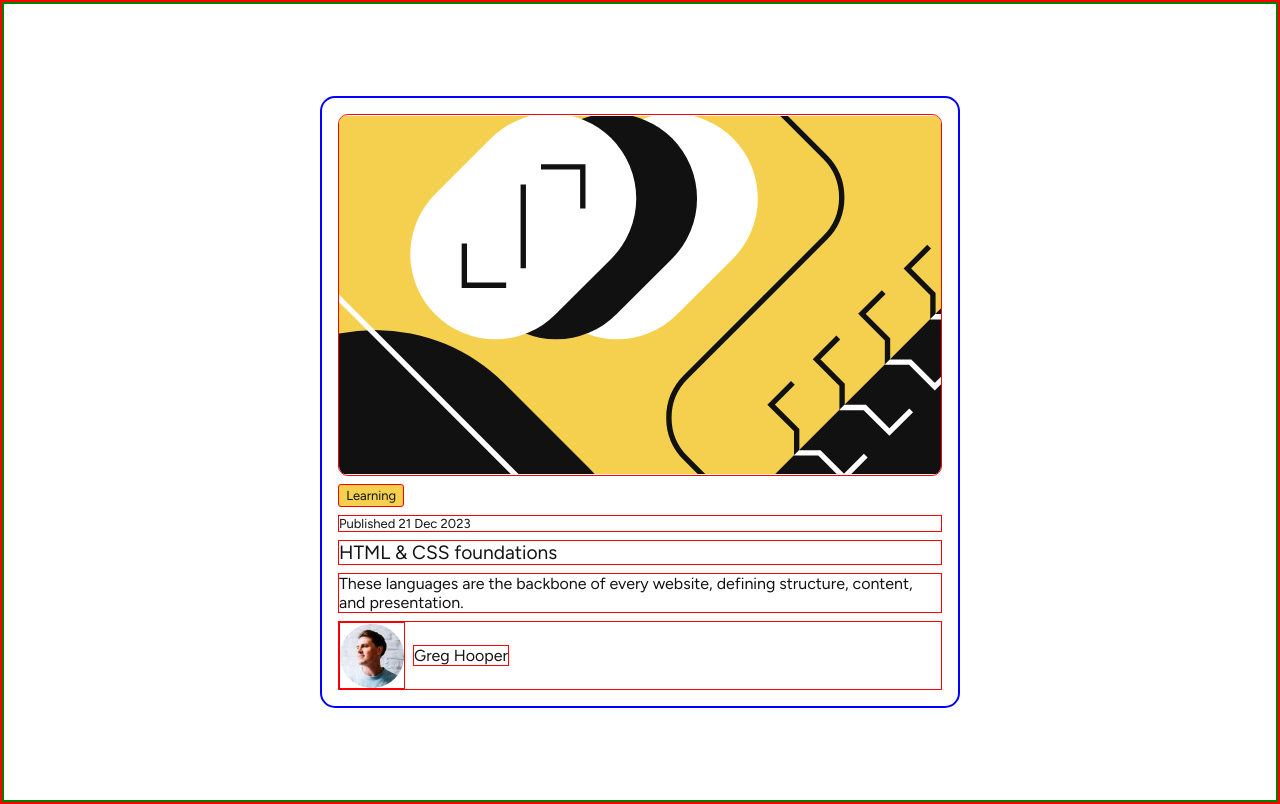
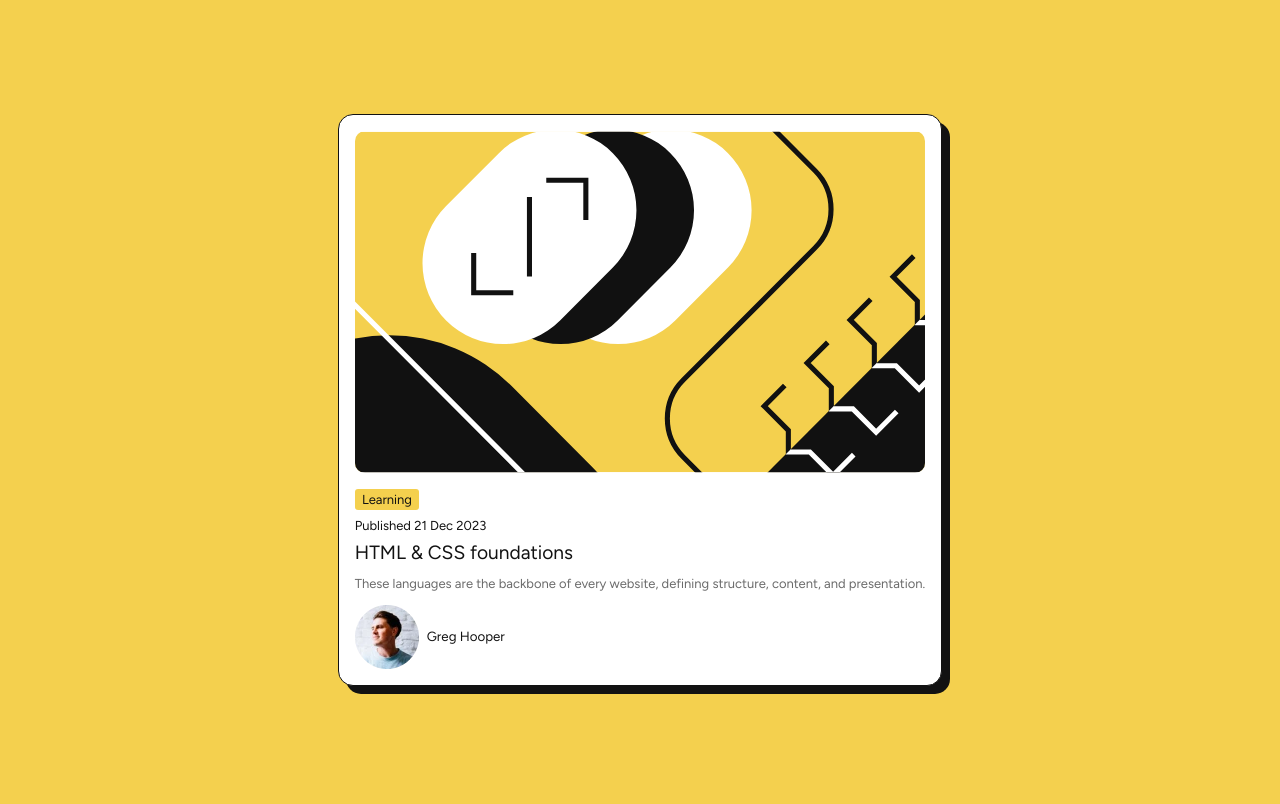
Before and after one commit to RanaFahad01/blogproblem.github.io, a plain HTML site: page index.html in a window 1280 px wide. Drawn offline with Linux system fonts and the light colour scheme.

Commit message:
Forgot to save CSS file :P

```diff
--- a/style.css
+++ b/style.css
@@ -4,7 +4,7 @@
     margin: 0;
     padding: 0;
     box-sizing: border-box;
-    border: 1px solid red;
+    /* border: 1px solid red; */
 }
 
 :root {
@@ -16,6 +16,7 @@
 
 body {
     font-family: "Figtree";
+    background-color: var(--YELLOW);
     color: var(--GRAY950);
 }
 
@@ -26,12 +27,13 @@ main {
     justify-content: center;
     align-items: center;
 
-    border: 2px solid green;
+    /* border: 2px solid green; */
 }
 
 .card {
     max-width: 50vw;
-    border: 2px solid blue;
+    background-color: var(--WHITE);
+    border: 1px solid var(--GRAY950);
     border-radius: 15px;
     padding: 1rem;
 
@@ -39,12 +41,15 @@ main {
     flex-direction: column;
     gap: 0.5rem;
 
+    box-shadow: 8px 8px var(--GRAY950);
+
 
 }
 
 img.illustration {
     width: 100%;
     border-radius: 10px;
+    margin-bottom: 0.5rem;
 }
 
 p.category {
@@ -54,19 +59,41 @@ p.category {
     padding: 0.2rem 0.45rem;
     border-radius: 3px;
     background-color: var(--YELLOW);
-    /* background-color: rebeccapurple; */
+
+    /* margin-bottom: 0.25rem; */
 }
 
 p.date {
     font-variation-settings: 'wght' 600;
     font-size: small;
+
+    /* margin-bottom: 0.05rem; */
+
 }
 
 p.title {
     font-variation-settings: 'wght' 900;
     font-size: larger;
+    transition: all ease 0.5s;
+
+    margin-bottom: 0.25rem;
+
 }
 
+p.title:hover, p.title:focus {
+    color: var(--YELLOW);
+    transition: all ease 0.5s;
+    cursor: pointer;
+}
+
+p.description {
+    font-size: small;
+    font-variation-settings: 'wght' 600;
+    color: var(--GRAY500);
+
+    margin-bottom: 0.3rem;
+
+}
 
 .identity-card {
     display: flex;
@@ -77,6 +104,11 @@ p.title {
 
 .identity-card img {
     /* display: inline-block; */
-    max-width: 15%;
+    max-width: 12%;
     height: auto;
 }
+
+.identity-card p {
+    font-size: smaller;
+    font-variation-settings: 'wght' 900;
+}
```
